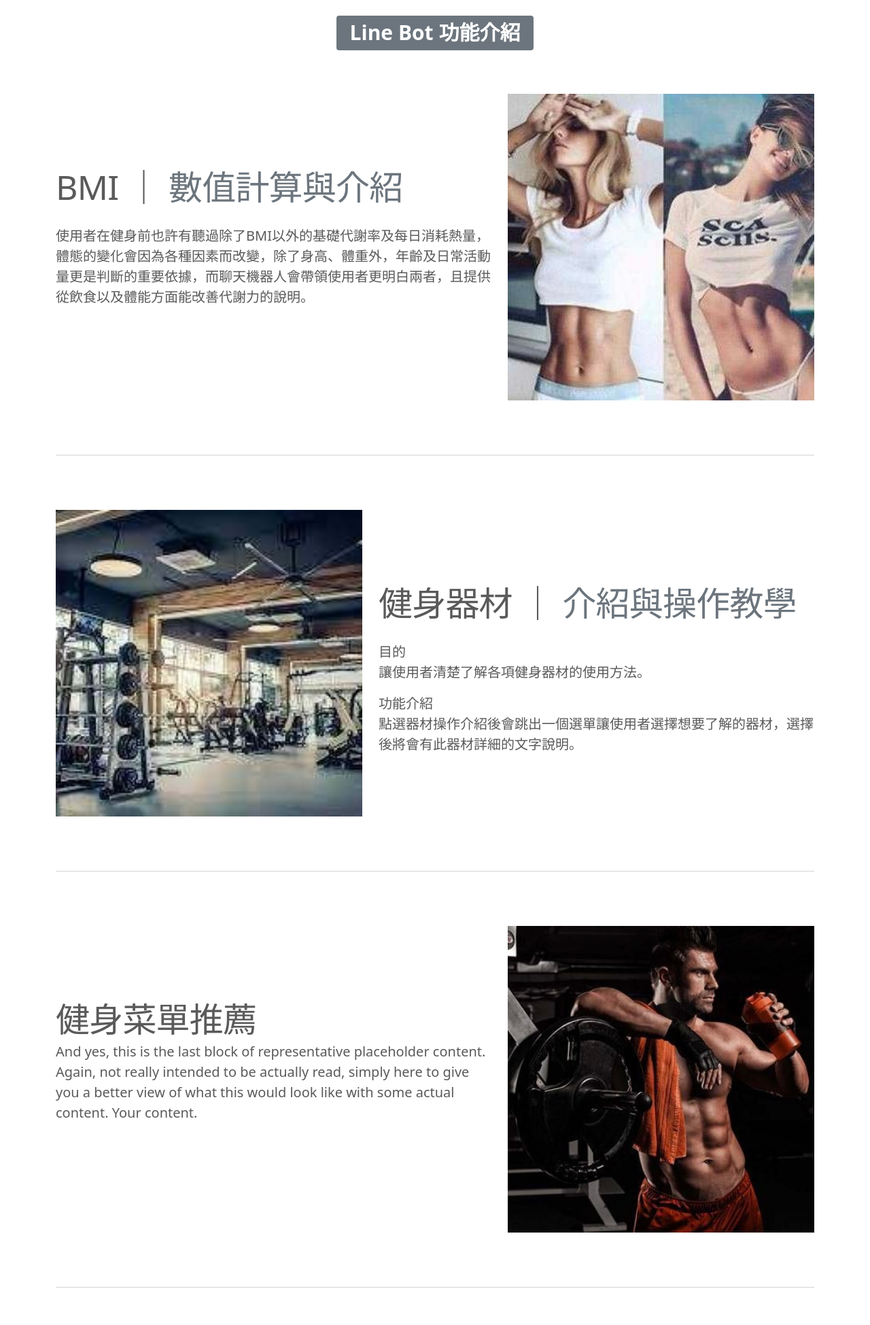
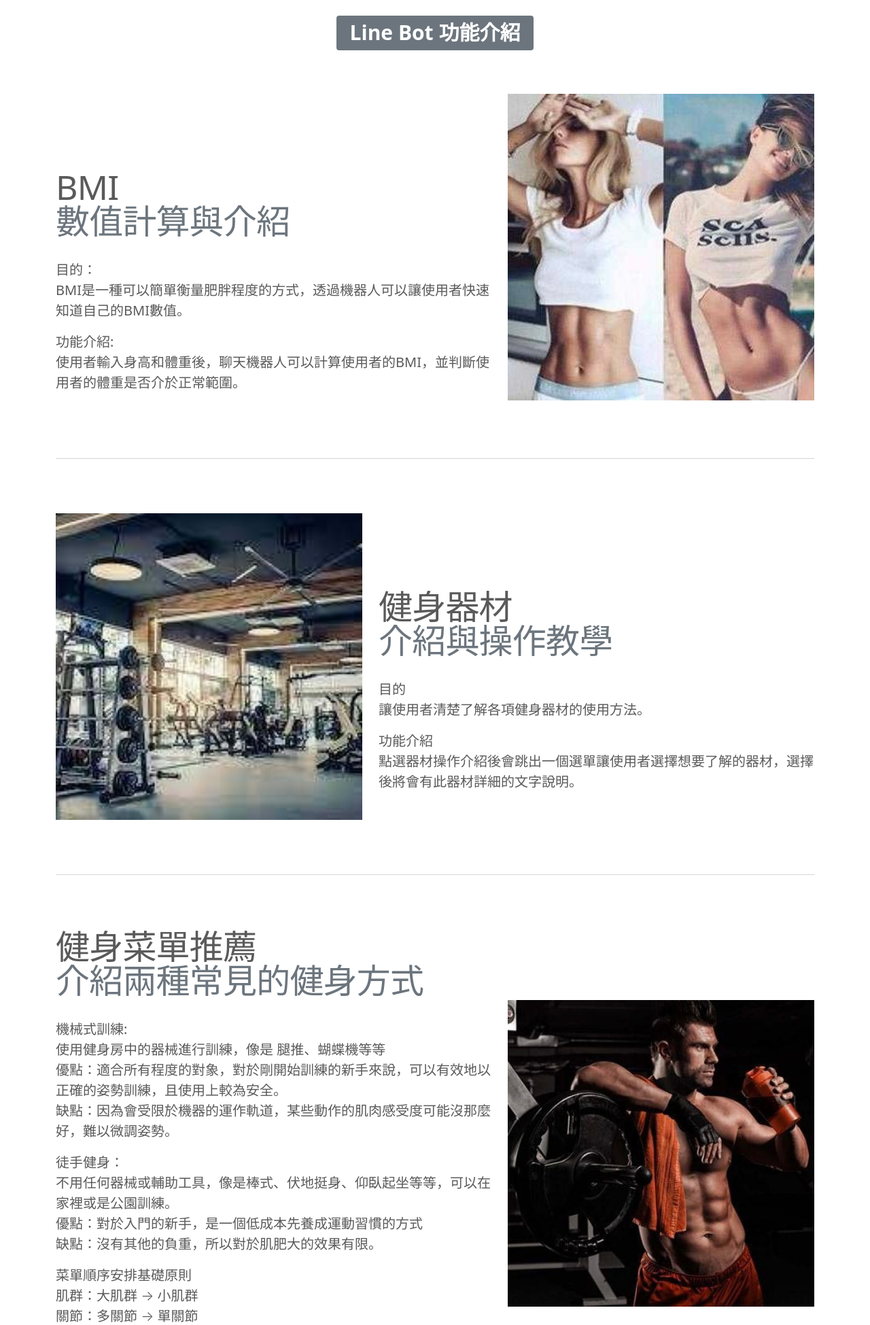
Before and after one commit to benctw/FinalReportFittness, a Flask app: page / in a window 1280 px wide. Shown: the part 1382-3331 px from the top of the page at 68% size. Run offline with Flask 2, Linux system fonts and the light colour scheme; some libraries are stand-ins or nearby versions.

Commit message:
0109meet adjustment

```diff
--- a/app.py
+++ b/app.py
@@ -184,6 +184,12 @@ def handle_something(event):
         if '健身菜單推薦' in recrive_text:
             # print(url_for('static', filename='images/brown_1024.jpg', _external=True))
             call_fitnessmeun(event)
+        elif '健身小常識' in recrive_text:
+            messages=[]
+            messages.append(TextSendMessage(text='單關節、多關節訓練是什麼。多關節：運用一個以上的肌群與關節訓練，像深蹲、羅馬尼亞硬舉、臥推等，鍛鍊時需要較高的專注力，對於整體肌肉的發展也較好。單關節：專注在一個肌群或是單一個關節訓練，像是肱二頭彎舉、肱三頭下拉。'))
+            messages.append(another_service_or_not)
+            line_bot_api.reply_message(event.reply_token, messages)
+
         elif '新手請看這裡' in recrive_text:
             messages=[]
             messages.append(TextSendMessage(text='通常重訓會將多關節動作安排在一開始，因為多關節動作可以承受更大的負重，大負重才可以破壞肌肉纖維，助於肌肉的成長，也因為要大負重所以需要更專注的精神。另外較多肌肉參與可以讓訓練更有效率、消耗更多體能高。'))
--- a/templates/index.html
+++ b/templates/index.html
@@ -141,9 +141,16 @@
 
     <div class="row featurette">
       <div class="col-md-7">
-        <h2 class="featurette-heading">BMI ｜ <span class="text-muted">數值計算與介紹</span></h2>
+        <h2 class="featurette-heading">BMI<br><span class="text-muted">數值計算與介紹</span></h2>
         <br>
-        <p class="lead">使用者在健身前也許有聽過除了BMI以外的基礎代謝率及每日消耗熱量，體態的變化會因為各種因素而改變，除了身高、體重外，年齡及日常活動量更是判斷的重要依據，而聊天機器人會帶領使用者更明白兩者，且提供從飲食以及體能方面能改善代謝力的說明。</p>
+        <p class="lead">
+          目的：<br>
+          BMI是一種可以簡單衡量肥胖程度的方式，透過機器人可以讓使用者快速知道自己的BMI數值。
+        </p>
+        <p class="lead">
+          功能介紹:<br>
+          使用者輸入身高和體重後，聊天機器人可以計算使用者的BMI，並判斷使用者的體重是否介於正常範圍。
+        </p>
       </div>
       <div class="col-md-5">
         <img src="{{url_for('static', filename='images/bmi.jpg')}}" class="bd-placeholder-img bd-placeholder-img-lg featurette-image img-fluid mx-auto" width="500" height="500" >
@@ -155,7 +162,7 @@
 
     <div class="row featurette">
       <div class="col-md-7 order-md-2">
-        <h2 class="featurette-heading">健身器材 ｜ <span class="text-muted">介紹與操作教學</span></h2>
+        <h2 class="featurette-heading">健身器材<br><span class="text-muted">介紹與操作教學</span></h2>
         <br>
         <p class="lead">目的<br>讓使用者清楚了解各項健身器材的使用方法。</p>
         <p class="lead">功能介紹<br>點選器材操作介紹後會跳出一個選單讓使用者選擇想要了解的器材，選擇後將會有此器材詳細的文字說明。</p>
@@ -170,10 +177,26 @@
 
     <div class="row featurette">
       <div class="col-md-7">
-        <h2 class="featurette-heading">健身菜單推薦<span class="text-muted"></span></h2>
-        <p class="lead">And yes, this is the last block of representative placeholder content. Again, not really intended to be actually read, simply here to give you a better view of what this would look like with some actual content. Your content.</p>
+        <h2 class="featurette-heading" style="margin-top: 0;">健身菜單推薦<br><span class="text-muted">介紹兩種常見的健身方式</span></h2>
+        <br>
+        <p class="lead">機械式訓練:<br>
+          使用健身房中的器械進行訓練，像是 腿推、蝴蝶機等等<br>
+          優點：適合所有程度的對象，對於剛開始訓練的新手來說，可以有效地以正確的姿勢訓練，且使用上較為安全。<br>
+          缺點：因為會受限於機器的運作軌道，某些動作的肌肉感受度可能沒那麼好，難以微調姿勢。
+        </p>
+        <p class="lead">徒手健身：<br>
+          不用任何器械或輔助工具，像是棒式、伏地挺身、仰臥起坐等等，可以在家裡或是公園訓練。<br>
+          優點：對於入門的新手，是一個低成本先養成運動習慣的方式<br>
+          缺點：沒有其他的負重，所以對於肌肥大的效果有限。
+        </p>
+        <p class="lead">菜單順序安排基礎原則<br>
+          肌群：大肌群 → 小肌群<br>
+          關節：多關節 → 單關節<br>
+          強度：高 → 低<br>
+          重量：重 → 輕（記得要先用輕重量暖身）
+        </p>
       </div>
-      <div class="col-md-5">
+      <div class="col-md-5" style="display: flex;align-items: center;flex-wrap: wrap;">
         <img src="{{url_for('static', filename='images/menu.jpg')}}" class="bd-placeholder-img bd-placeholder-img-lg featurette-image img-fluid mx-auto" width="500" height="500" >
 
       </div>
@@ -184,11 +207,12 @@
     <div class="row featurette">
       <div class="col-md-7 order-md-2">
         <h2 class="featurette-heading" style="margin-top: 0;">飲食推薦<span class="text-muted"></span></h2>
-        <p class="lead">客製化推薦：除了增肌減脂期的飲食外，在休息期間能有些彈性的選擇，但是對於熱量的管控還是不能太鬆懈！因此設計這一項功能，讓使用者選取該時段想攝取的卡路里量，而聊天機器人會回傳一個在範圍內的隨機餐點，供使用者參考，餐點的推薦內容非常廣泛，從中式到西式，路邊小吃店到異國料理應有盡有。</p>
-        <p class="lead">隨機推薦：使用者可以依照當前飽足感，選取想吃的份量，而聊天機器人會從預設的值挑選相對健康、營養的餐點推薦，且都是市面上常見或是易購得的食物，讓使用者不需每日侷限在卡路里的計算，也可以經由方便的服務，讓肚子吃飽飽，身體也強壯健康！</p>
-        <p class="lead">健身飲食提醒：在健身的三階段(增肌、減脂、休息)期，有不同食物營養熱量分配，也許剛踏入健身的時候不清楚飲食方面的分配，因此設計這項功能顯示該階段分別的熱量，以及建議的食物來源，最後有適合日常或各階段的提醒總結，讓使用者能以當前狀況進行食物的配置。</p>
-        <p class="lead">飲食小問題：針對健身期間想維持好體態的人，給予一些常見問題的解答，使用者能透過聊天機器人的解說，更明白在健身道路上的常見狀況以及優缺點、注意事項。</p>
-        <p class="lead">其他補充：除了日常早餐及正餐外，生活上有其他各式多元的飲食選擇，而我們常會疏忽一些問題，因此由聊天機器人給予補充解說，方便使用者在面對不同情況，隨時能查看基本原則以及該避免的事項。</p>
+        <br>
+        <p class="lead">客製化推薦：<br>除了增肌減脂期的飲食外，在休息期間能有些彈性的選擇，但是對於熱量的管控還是不能太鬆懈！因此設計這一項功能，讓使用者選取該時段想攝取的卡路里量，而聊天機器人會回傳一個在範圍內的隨機餐點，供使用者參考，餐點的推薦內容非常廣泛，從中式到西式，路邊小吃店到異國料理應有盡有。</p>
+        <p class="lead">隨機推薦：<br>使用者可以依照當前飽足感，選取想吃的份量，而聊天機器人會從預設的值挑選相對健康、營養的餐點推薦，且都是市面上常見或是易購得的食物，讓使用者不需每日侷限在卡路里的計算，也可以經由方便的服務，讓肚子吃飽飽，身體也強壯健康！</p>
+        <p class="lead">健身飲食提醒：<br>在健身的三階段(增肌、減脂、休息)期，有不同食物營養熱量分配，也許剛踏入健身的時候不清楚飲食方面的分配，因此設計這項功能顯示該階段分別的熱量，以及建議的食物來源，最後有適合日常或各階段的提醒總結，讓使用者能以當前狀況進行食物的配置。</p>
+        <p class="lead">飲食小問題：<br>針對健身期間想維持好體態的人，給予一些常見問題的解答，使用者能透過聊天機器人的解說，更明白在健身道路上的常見狀況以及優缺點、注意事項。</p>
+        <p class="lead">其他補充：<br>除了日常早餐及正餐外，生活上有其他各式多元的飲食選擇，而我們常會疏忽一些問題，因此由聊天機器人給予補充解說，方便使用者在面對不同情況，隨時能查看基本原則以及該避免的事項。</p>
       </div>
       <div class="col-md-5 order-md-1" style="display: flex;align-items: center;flex-wrap: wrap;">
         <img src="{{url_for('static', filename='images/recommend.jpg')}}" class="bd-placeholder-img bd-placeholder-img-lg featurette-image img-fluid mx-auto" width="500" height="500">
@@ -199,10 +223,19 @@
 
     <div class="row featurette">
       <div class="col-md-7">
-        <h2 class="featurette-heading">累了嗎 ｜ <span class="text-muted">來聊天吧</span></h2>
-        <p class="lead">And yes, this is the last block of representative placeholder content. Again, not really intended to be actually read, simply here to give you a better view of what this would look like with some actual content. Your content.</p>
+        <h2 class="featurette-heading">累了嗎<br><span class="text-muted">來聊天吧</span></h2>
+        <br>
+        <p class="lead">
+          啊~健身好累，阿姨我可不可以不要努力了？<br>
+          不行！你要繼續加油！！！直到你成為你夢想中的自己！<br>
+          來阿姨這裡喝碗人生雞湯吧！<br>
+        </p>
+        <p class="lead">
+          健身是一條需要毅力和堅定的路，不少人因為挫折而半途而廢。於是做了一個小遊戲，以teachable machine訓練圖片辨識模型並透過Linebot與使用者互動，使用者隨時可以拍張訓練結果照來和機器人炫耀一番！<br>
+          雖然機器人在知曉人心的部分有所限制，但放了不少人生雞湯和能使人輕鬆的元素在微鼓勵的功能裡！希望在使用者在健身或人生當中遇到挫折時能從我們的機器人裡得到小小的安慰。
+        </p>
       </div>
-      <div class="col-md-5">
+      <div class="col-md-5" >
         <img src="{{url_for('static', filename='images/encourage.jpg')}}" class="bd-placeholder-img bd-placeholder-img-lg featurette-image img-fluid mx-auto" width="500" height="500" >
 
       </div>
@@ -230,9 +263,8 @@
   <!-- FOOTER -->
   <footer class="container">
     <p class="float-end"><a href="#"><button type="button" class="btn btn-outline-primary">Back to top</button></a></p>
-
-    <p>&copy; 2017–2021 Company, Inc. &middot; <a href="#">Privacy</a> &middot; <a href="/">Terms</a></p>
-
+    <br>
+    <br>
 
   </footer>
 </main>
```
Also changed, not shown: service_actions/fitnessmeun.py (+22 -8 lines), bonnyhotel.db.
